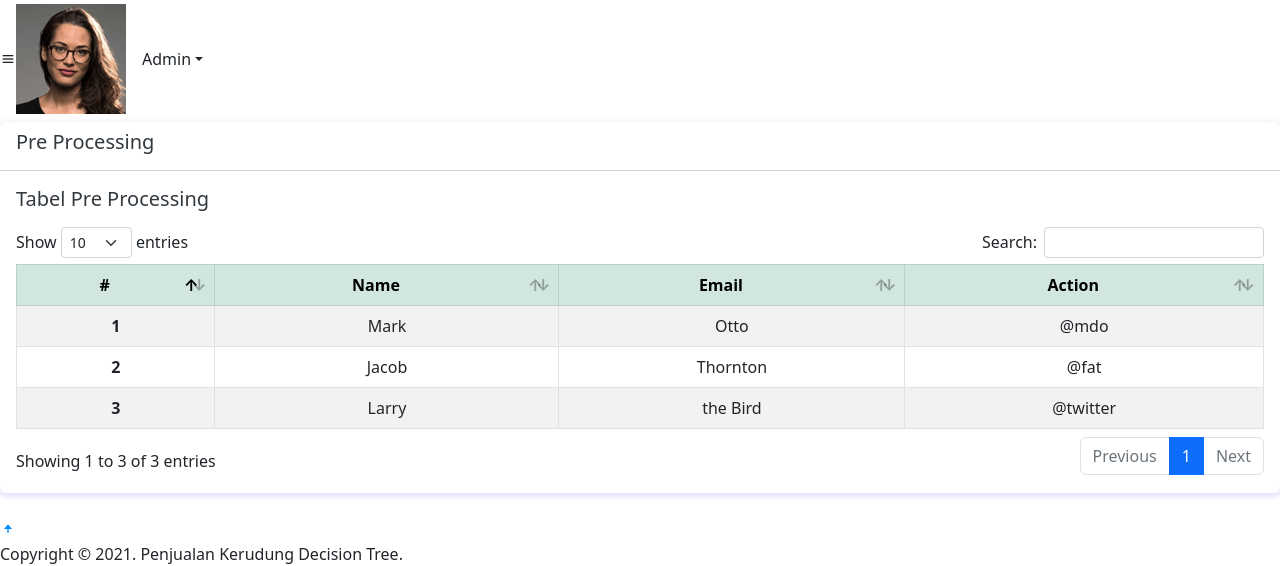
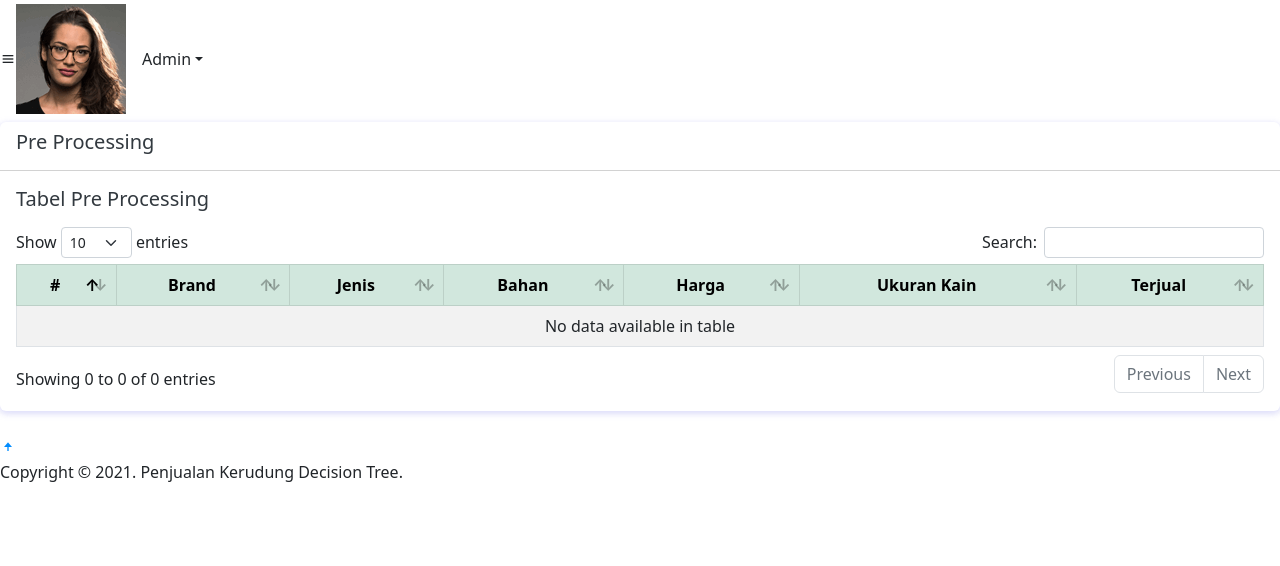
Before and after one commit to septianyoga/penjualan-kerudung-django, a Django app: page /preprocessing in a window 1280 px wide. Shown: the part 848-1414 px from the top of the page. After the commit the page ends 1330 px from the top, so only its background shows below. Run offline with Django 5.2, Linux system fonts and the light colour scheme; the visitor is signed in with stand-in values (Sample User, id 1); data that the repository does not hold is empty; parts of the project's set-up code (start-up, migrations or seed data) failed here and were passed over; some libraries are stand-ins or nearby versions.

Commit message:
update processing data latih

```diff
--- a/penjualan_kerudung/dashboard/templates/kelola_data/index.html
+++ b/penjualan_kerudung/dashboard/templates/kelola_data/index.html
@@ -41,7 +41,10 @@
       </div>
 
       <div class="mt-5">
-        <h5 class="card-title mb-3">Tabel Kelola Data</h5>
+        <div class="d-flex my-1 align-items-center justify-content-between">
+          <h5 class="card-title mb-3">Tabel Kelola Data</h5>
+          <a href="{% url 'processing_data' %}" class="btn btn-success">Proses Data</a>
+        </div>
         <table id="example" class="table table-striped table-bordered" style="width:100%">
           <thead class="text-center">
             <tr class="table-success">
--- a/penjualan_kerudung/dashboard/templates/preprocessing/index.html
+++ b/penjualan_kerudung/dashboard/templates/preprocessing/index.html
@@ -15,31 +15,26 @@
           <thead class="text-center">
             <tr class="table-success">
               <th scope="col">#</th>
-              <th scope="col">Name</th>
-              <th scope="col">Email</th>
-              <th scope="col">Action</th>
+              <th>Brand</th>
+              <th>Jenis</th>
+              <th>Bahan</th>
+              <th>Harga</th>
+              <th>Ukuran Kain</th>
+              <th>Terjual</th>
             </tr>
           </thead>
           <tbody class="text-center">
+            {% for processing in processings %}
             <tr>
-              <th scope="row">1</th>
-              <td>Mark</td>
-              <td>Otto</td>
-              <td>@mdo</td>
+              <th scope="row">{{ forloop.counter }}</th>
+              <td>{{ processing.brand }}</td>
+              <td>{{ processing.jenis }}</td>
+              <td>{{ processing.bahan }}</td>
+              <td>{{ processing.harga }}</td>
+              <td>{{ processing.ukuran_kain }}</td>
+              <td>{{ processing.terjual }}</td>
             </tr>
-            <tr>
-              <th scope="row">2</th>
-              <td>Jacob</td>
-              <td>Thornton</td>
-              <td>@fat</td>
-            </tr>
-            <tr>
-              <th scope="row">3</th>
-              <td>Larry</td>
-              <td>the Bird</td>
-              <td>@twitter</td>
-            </tr>
-          </tbody>
+            {% endfor %}
         </table>
       </div>
     </div>
--- a/penjualan_kerudung/dashboard/views.py
+++ b/penjualan_kerudung/dashboard/views.py
@@ -1,9 +1,11 @@
 from django.shortcuts import render, redirect
 from django.contrib.auth.decorators import login_required
 from django.core.files.storage import FileSystemStorage
-from prediction.models import PenjualanKerudung
+from prediction.models import PenjualanKerudung, ProcessingDataLatih
 from django.contrib import messages
 import pandas as pd
+from django.http import HttpResponse
+
 # Create your views here.
 
 
@@ -57,7 +59,78 @@ def kelola_data(request):
 
 @login_required
 def preprocessing(request):
-    return render(request, 'preprocessing/index.html')
+    return render(request, 'preprocessing/index.html', {'processings': ProcessingDataLatih.objects.all()})
+
+
+@login_required
+def processing_data_v(request):
+    data = PenjualanKerudung.objects.all()
+
+    if not data.exists():
+        return
+
+    # Konversi queryset ke DataFrame untuk pemrosesan yang lebih mudah
+    import pandas as pd
+    df = pd.DataFrame(list(data.values()))
+
+    # Hitung nilai tengah, tertinggi, dan terendah untuk harga
+    harga_max = df['harga'].max()
+    harga_min = df['harga'].min()
+    harga_mid = (harga_max + harga_min) / 2
+
+    # Hitung nilai tengah, tertinggi, dan terendah untuk ukuran kain
+    ukuran_kain_max = df['ukuran_kain'].max()
+    ukuran_kain_min = df['ukuran_kain'].min()
+    ukuran_kain_mid = (ukuran_kain_max + ukuran_kain_min) / 2
+
+    # Hitung nilai tengah untuk terjual
+    terjual_max = df['terjual'].max()
+    terjual_min = df['terjual'].min()
+    terjual_mid = (terjual_max + terjual_min) / 2
+
+    # Fungsi untuk mengkategorikan harga
+    def categorize_harga(harga):
+        if harga >= harga_mid:
+            return 'tinggi'
+        elif harga <= harga_min:
+            return 'rendah'
+        else:
+            return 'sedang'
+
+    # Fungsi untuk mengkategorikan ukuran kain
+    def categorize_ukuran_kain(ukuran_kain):
+        if ukuran_kain >= ukuran_kain_mid:
+            return 'besar'
+        elif ukuran_kain <= ukuran_kain_min:
+            return 'kecil'
+        else:
+            return 'sedang'
+
+    # Fungsi untuk mengkategorikan terjual
+    def categorize_terjual(terjual):
+        if terjual >= terjual_mid:
+            return 'laku tinggi'
+        else:
+            return 'laku rendah'
+
+    # Proses data dan masukkan ke dalam ProcessingDataLatih
+    processing_data = []
+    for _, row in df.iterrows():
+        processing_data.append(ProcessingDataLatih(
+            brand=row['brand'],
+            jenis=row['jenis'],
+            bahan=row['bahan'],
+            harga=categorize_harga(row['harga']),
+            ukuran_kain=categorize_ukuran_kain(row['ukuran_kain']),
+            terjual=categorize_terjual(row['terjual']),
+        ))
+
+    # Hapus semua data lama di ProcessingDataLatih
+    ProcessingDataLatih.objects.all().delete()
+    # Bulk create data baru
+    ProcessingDataLatih.objects.bulk_create(processing_data)
+
+    return redirect('preprocessing')
 
 
 @login_required
--- a/penjualan_kerudung/penjualan_kerudung/urls.py
+++ b/penjualan_kerudung/penjualan_kerudung/urls.py
@@ -17,7 +17,7 @@ Including another URLconf
 from django.contrib import admin
 from django.urls import path, include
 from landingpage.views import landing_page
-from dashboard.views import dashboard_view, kelola_data, preprocessing, models, performance
+from dashboard.views import dashboard_view, kelola_data, preprocessing, models, performance, processing_data_v
 
 urlpatterns = [
     path('admin/', admin.site.urls),
@@ -27,6 +27,7 @@ urlpatterns = [
     path('dashboard', dashboard_view, name='dashboard'),
     path('kelola-data', kelola_data, name='kelola_data'),
     path('preprocessing', preprocessing, name='preprocessing'),
+    path('processing-data', processing_data_v, name='processing_data'),
     path('models', models, name='models'),
     path('performance', performance, name='performance'),
 
```
Also changed, not shown: penjualan_kerudung/prediction/models.py (+12 -0 lines), penjualan_kerudung/dashboard/templates/performance/index.html (line endings or trailing spaces), penjualan_kerudung/prediction/migrations/0002_processingdatalatih.py (added).
